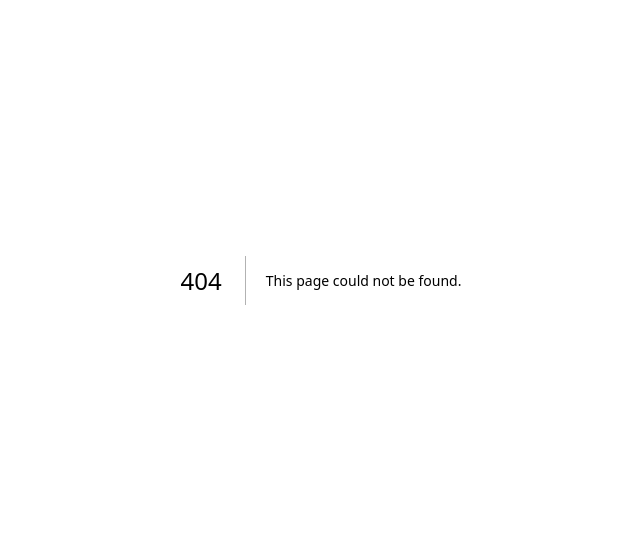
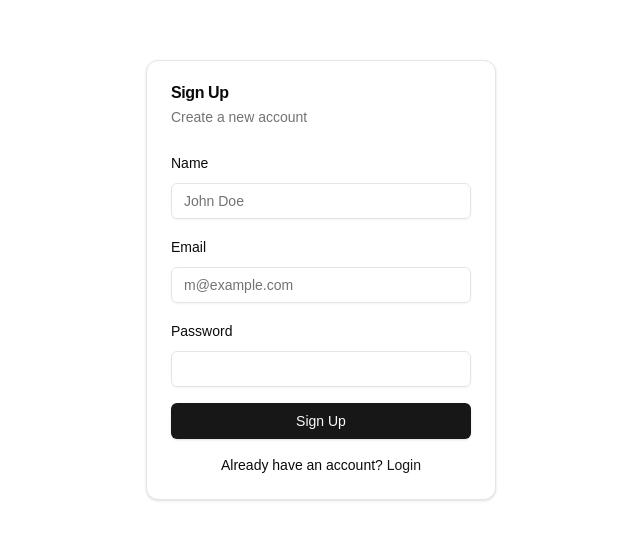
Before and after one commit to fayaz-rafin/leetcode-tracker, a Next.js app: page /auth/signup in a window 1280 px wide. Before the commit this address had no page. Shown: the part 120-660 px from the top of the page, without its empty margins (319-959 px from the left). Built offline with nearby package versions, Linux system fonts and the light colour scheme; no server answers.

Commit message:
integrating login and signup auth

```diff
--- /dev/null
+++ b/app/api/users/route.ts
@@ -0,0 +1,25 @@
+import { NextResponse } from "next/server";
+import { PrismaClient } from "@prisma/client";
+
+const prisma = new PrismaClient();
+
+export async function POST(req: Request) {
+  try {
+    const { name, email, auth_id } = await req.json();
+
+    const user = await prisma.user.create({
+      data: {
+        name,
+        email,
+        auth_id,
+      },
+    });
+
+    return NextResponse.json(user);
+  } catch (error) {
+    return NextResponse.json(
+      { error: "Failed to create user" },
+      { status: 500 }
+    );
+  }
+}
--- /dev/null
+++ b/app/auth/login/page.tsx
@@ -0,0 +1,100 @@
+"use client";
+
+import { useState } from "react";
+import { useRouter } from "next/navigation";
+import Link from "next/link";
+
+import { Button } from "@/components/ui/button";
+import { Input } from "@/components/ui/input";
+import { Label } from "@/components/ui/label";
+import {
+  Card,
+  CardContent,
+  CardDescription,
+  CardHeader,
+  CardTitle,
+} from "@/components/ui/card";
+import { toast } from "@/hooks/use-toast";
+import { supabase } from "@/lib/supabase";
+
+export default function LoginPage() {
+  const router = useRouter();
+  const [email, setEmail] = useState("");
+  const [password, setPassword] = useState("");
+  const [loading, setLoading] = useState(false);
+
+  const handleLogin = async (e: React.FormEvent) => {
+    e.preventDefault();
+    try {
+      setLoading(true);
+      const { error } = await supabase.auth.signInWithPassword({
+        email,
+        password,
+      });
+
+      if (error) throw error;
+
+      toast({
+        title: "Success",
+        description: "Logged in successfully!",
+      });
+
+      router.push("/dashboard");
+    } catch (error: any) {
+      toast({
+        title: "Error",
+        description: error.message,
+        variant: "destructive",
+      });
+    } finally {
+      setLoading(false);
+    }
+  };
+
+  return (
+    <div className="flex min-h-screen items-center justify-center">
+      <Card className="w-[350px]">
+        <CardHeader>
+          <CardTitle>Login</CardTitle>
+          <CardDescription>
+            Enter your credentials to access your account
+          </CardDescription>
+        </CardHeader>
+        <CardContent>
+          <form onSubmit={handleLogin} className="space-y-4">
+            <div className="space-y-2">
+              <Label htmlFor="email">Email</Label>
+              <Input
+                id="email"
+                type="email"
+                placeholder="m@example.com"
+                value={email}
+                onChange={(e) => setEmail(e.target.value)}
+                required
+              />
+            </div>
+            <div className="space-y-2">
+              <Label htmlFor="password">Password</Label>
+              <Input
+                id="password"
+                type="password"
+                value={password}
+                onChange={(e) => setPassword(e.target.value)}
+                required
+              />
+            </div>
+            <Button type="submit" className="w-full" disabled={loading}>
+              {loading ? "Loading..." : "Login"}
+            </Button>
+          </form>
+          <div className="mt-4 text-center text-sm">
+            Don't have an account?{" "}
+            <Link href="/auth/signup" className="text-primary hover:underline">
+              Sign up
+            </Link>
+          </div>
+        </CardContent>
+      </Card>
+    </div>
+  );
+}
--- /dev/null
+++ b/app/auth/signup/page.tsx
@@ -0,0 +1,128 @@
+"use client";
+
+import { useState } from "react";
+import { useRouter } from "next/navigation";
+import Link from "next/link";
+
+import { Button } from "@/components/ui/button";
+import { Input } from "@/components/ui/input";
+import { Label } from "@/components/ui/label";
+import {
+  Card,
+  CardContent,
+  CardDescription,
+  CardHeader,
+  CardTitle,
+} from "@/components/ui/card";
+import { toast } from "@/hooks/use-toast";
+import { supabase } from "@/lib/supabase";
+
+export default function SignUpPage() {
+  const router = useRouter();
+  const [name, setName] = useState("");
+  const [email, setEmail] = useState("");
+  const [password, setPassword] = useState("");
+  const [loading, setLoading] = useState(false);
+
+  const handleSignUp = async (e: React.FormEvent) => {
+    e.preventDefault();
+    try {
+      setLoading(true);
+
+      // Sign up with Supabase
+      const { data: authData, error: authError } = await supabase.auth.signUp({
+        email,
+        password,
+      });
+
+      if (authError) throw authError;
+
+      // Create user in your database
+      const response = await fetch("/api/users", {
+        method: "POST",
+        headers: {
+          "Content-Type": "application/json",
+        },
+        body: JSON.stringify({
+          name,
+          email,
+          auth_id: authData.user?.id,
+        }),
+      });
+
+      if (!response.ok) {
+        throw new Error("Failed to create user");
+      }
+
+      toast({
+        title: "Success",
+        description: "Account created successfully!",
+      });
+
+      router.push("/auth/login");
+    } catch (error: any) {
+      toast({
+        title: "Error",
+        description: error.message,
+        variant: "destructive",
+      });
+    } finally {
+      setLoading(false);
+    }
+  };
+
+  return (
+    <div className="flex min-h-screen items-center justify-center">
+      <Card className="w-[350px]">
+        <CardHeader>
+          <CardTitle>Sign Up</CardTitle>
+          <CardDescription>Create a new account</CardDescription>
+        </CardHeader>
+        <CardContent>
+          <form onSubmit={handleSignUp} className="space-y-4">
+            <div className="space-y-2">
+              <Label htmlFor="name">Name</Label>
+              <Input
+                id="name"
+                placeholder="John Doe"
+                value={name}
+                onChange={(e) => setName(e.target.value)}
+                required
+              />
+            </div>
+            <div className="space-y-2">
+              <Label htmlFor="email">Email</Label>
+              <Input
+                id="email"
+                type="email"
+                placeholder="m@example.com"
+                value={email}
+                onChange={(e) => setEmail(e.target.value)}
+                required
+              />
+            </div>
+            <div className="space-y-2">
+              <Label htmlFor="password">Password</Label>
+              <Input
+                id="password"
+                type="password"
+                value={password}
+                onChange={(e) => setPassword(e.target.value)}
+                required
+              />
+            </div>
+            <Button type="submit" className="w-full" disabled={loading}>
+              {loading ? "Loading..." : "Sign Up"}
+            </Button>
+          </form>
+          <div className="mt-4 text-center text-sm">
+            Already have an account?{" "}
+            <Link href="/auth/login" className="text-primary hover:underline">
+              Login
+            </Link>
+          </div>
+        </CardContent>
+      </Card>
+    </div>
+  );
+}
--- /dev/null
+++ b/lib/supabase.ts
@@ -0,0 +1,6 @@
+import { createClient } from "@supabase/supabase-js";
+
+export const supabase = createClient(
+  process.env.NEXT_PUBLIC_SUPABASE_URL!,
+  process.env.NEXT_PUBLIC_SUPABASE_ANON_KEY!
+);
--- a/package.json
+++ b/package.json
@@ -9,6 +9,7 @@
     "lint": "next lint"
   },
   "dependencies": {
+    "@prisma/client": "^6.3.1",
     "@radix-ui/react-dialog": "^1.1.6",
     "@radix-ui/react-label": "^2.1.2",
     "@radix-ui/react-progress": "^1.1.2",
@@ -17,6 +18,8 @@
     "@radix-ui/react-slot": "^1.1.2",
     "@radix-ui/react-toast": "^1.2.6",
     "@shadcn/ui": "^0.0.4",
+    "@supabase/auth-helpers-nextjs": "^0.10.0",
+    "@supabase/supabase-js": "^2.48.1",
     "class-variance-authority": "^0.7.1",
     "clsx": "^2.1.1",
     "lucide-react": "^0.475.0",
@@ -33,6 +36,7 @@
     "eslint": "^8",
     "eslint-config-next": "14.2.16",
     "postcss": "^8",
+    "prisma": "^6.3.1",
     "tailwindcss": "^3.4.1",
     "typescript": "^5"
   }
```
Also changed, not shown: middleware.ts (added, +27 -0 lines), 1 other file (tests, documents, lock files or other folders).
